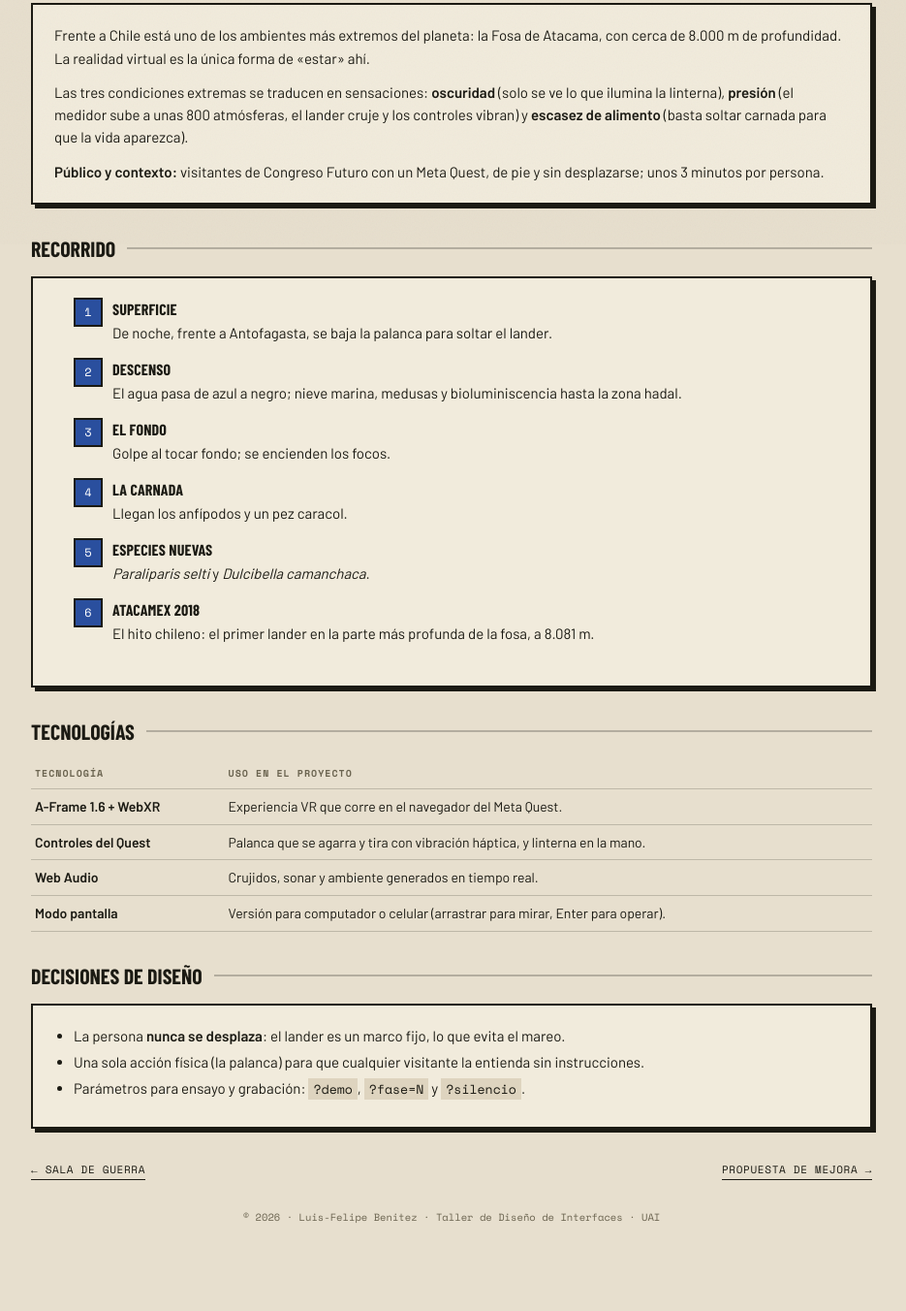
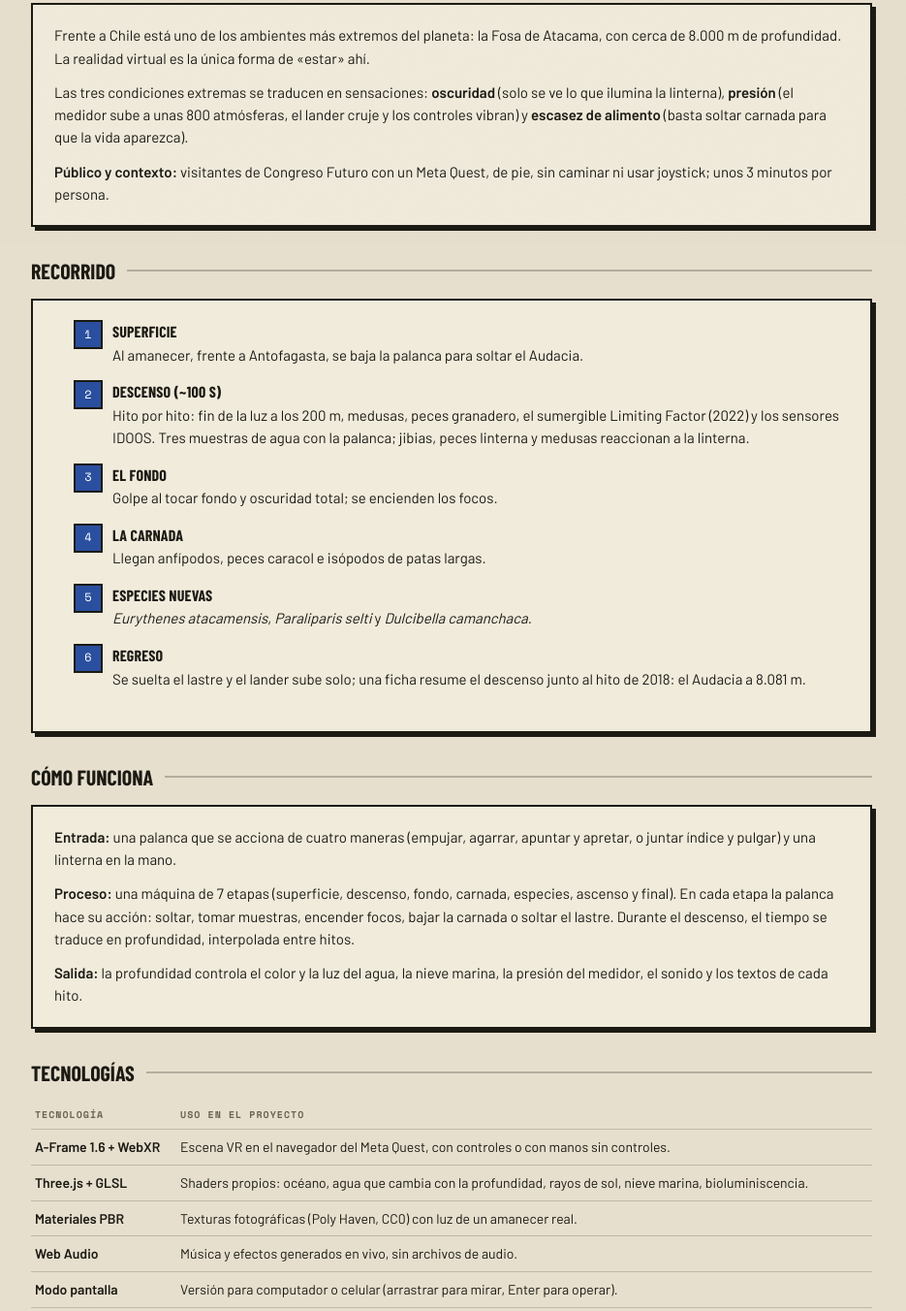
Before and after one commit to pipebenitezpb1/portafolio, a plain HTML site: page fosa-atacama-proyecto/index.html in a window 1280 px wide. Shown: the part 548-1900 px from the top of the page at 97% size, without its empty margins (174-1109 px from the left). Drawn offline with Linux system fonts and the light colour scheme.

Commit message:
Fosa de Atacama: ficha y tarjeta con la versión del Audacia, recorrido de ida y vuelta y cómo funciona
Co-Authored-By: Claude Opus 5.5 <noreply@anthropic.com>

```diff
--- a/fosa-atacama-proyecto/index.html
+++ b/fosa-atacama-proyecto/index.html
@@ -5,7 +5,7 @@
 <meta name="viewport" content="width=device-width, initial-scale=1.0">
 <title>Fosa de Atacama — Taller de Interfaces</title>
 <link rel="icon" type="image/jpeg" href="icono.jpg?v=2">
-<meta name="description" content="Experiencia VR para Meta Quest: un descenso de 8.000 metros a la Fosa de Atacama a bordo de un lander que cae libre hasta el fondo.">
+<meta name="description" content="Experiencia VR para Meta Quest: un descenso de 8.000 metros a la Fosa de Atacama junto al lander chileno Audacia: muestras de agua, fauna real y regreso a la superficie.">
 <link rel="stylesheet" href="../fonts/fonts.css">
 <link rel="stylesheet" href="../taller/ficha.css?v=20261126">
 <script src="../taller/proyectos.js?v=20261126"></script>
@@ -21,7 +21,7 @@
   <header class="head">
     <div class="eye">// UNIDAD 3 · INTERFACES GRÁFICAS · PROYECTO FINAL · CHILE RE-DESCUBRE</div>
     <h1>Fosa de Atacama</h1>
-    <p class="lead"><b>Un lugar al que ningún ser humano puede ir, vivido en primera persona.</b> Un descenso de 8.000 metros bajo el Pacífico a bordo de un <b>lander</b>, un vehículo sin tripulación que cae libre hasta el fondo. Con una palanca la persona lo suelta, enciende sus focos y libera la carnada.</p>
+    <p class="lead"><b>Un lugar al que ningún ser humano puede ir, vivido en primera persona.</b> Un descenso de 8.000 metros junto al <b>Audacia</b>, el lander que la expedición Atacamex llevó al fondo en 2018. Un lander cae libre y trabaja solo: aquí la persona acciona con una palanca lo que él hace en automático.</p>
     <div class="tags"><span>A-Frame 1.6</span><span>WebXR</span><span>Meta Quest</span><span>Web Audio</span><span>Divulgación científica</span></div>
     <div class="meta" style="margin-top:12px;">Taller de Diseño de Interfaces · UAI · 2026 · Concurso Chile Re-Descubre (Congreso Futuro · ACHIPEC · CRTIC)</div>
   </header>
@@ -34,16 +34,19 @@
   </section>
 
   <div class="band"><h2>Concepto</h2><div class="ln"></div></div>
-  <div class="box"><p>Frente a Chile está uno de los ambientes más extremos del planeta: la Fosa de Atacama, con cerca de 8.000 m de profundidad. La realidad virtual es la única forma de «estar» ahí.</p><p>Las tres condiciones extremas se traducen en sensaciones: <b>oscuridad</b> (solo se ve lo que ilumina la linterna), <b>presión</b> (el medidor sube a unas 800 atmósferas, el lander cruje y los controles vibran) y <b>escasez de alimento</b> (basta soltar carnada para que la vida aparezca).</p><p><b>Público y contexto:</b> visitantes de Congreso Futuro con un Meta Quest, de pie y sin desplazarse; unos 3 minutos por persona.</p></div>
+  <div class="box"><p>Frente a Chile está uno de los ambientes más extremos del planeta: la Fosa de Atacama, con cerca de 8.000 m de profundidad. La realidad virtual es la única forma de «estar» ahí.</p><p>Las tres condiciones extremas se traducen en sensaciones: <b>oscuridad</b> (solo se ve lo que ilumina la linterna), <b>presión</b> (el medidor sube a unas 800 atmósferas, el lander cruje y los controles vibran) y <b>escasez de alimento</b> (basta soltar carnada para que la vida aparezca).</p><p><b>Público y contexto:</b> visitantes de Congreso Futuro con un Meta Quest, de pie, sin caminar ni usar joystick; unos 3 minutos por persona.</p></div>
 
   <div class="band"><h2>Recorrido</h2><div class="ln"></div></div>
-  <div class="box"><ol class="linea"><li><b>Superficie</b><br>De noche, frente a Antofagasta, se baja la palanca para soltar el lander.</li><li><b>Descenso</b><br>El agua pasa de azul a negro; nieve marina, medusas y bioluminiscencia hasta la zona hadal.</li><li><b>El fondo</b><br>Golpe al tocar fondo; se encienden los focos.</li><li><b>La carnada</b><br>Llegan los anfípodos y un pez caracol.</li><li><b>Especies nuevas</b><br><i>Paraliparis selti</i> y <i>Dulcibella camanchaca</i>.</li><li><b>Atacamex 2018</b><br>El hito chileno: el primer lander en la parte más profunda de la fosa, a 8.081 m.</li></ol></div>
+  <div class="box"><ol class="linea"><li><b>Superficie</b><br>Al amanecer, frente a Antofagasta, se baja la palanca para soltar el Audacia.</li><li><b>Descenso (~100 s)</b><br>Hito por hito: fin de la luz a los 200 m, medusas, peces granadero, el sumergible Limiting Factor (2022) y los sensores IDOOS. Tres muestras de agua con la palanca; jibias, peces linterna y medusas reaccionan a la linterna.</li><li><b>El fondo</b><br>Golpe al tocar fondo y oscuridad total; se encienden los focos.</li><li><b>La carnada</b><br>Llegan anfípodos, peces caracol e isópodos de patas largas.</li><li><b>Especies nuevas</b><br><i>Eurythenes atacamensis</i>, <i>Paraliparis selti</i> y <i>Dulcibella camanchaca</i>.</li><li><b>Regreso</b><br>Se suelta el lastre y el lander sube solo; una ficha resume el descenso junto al hito de 2018: el Audacia a 8.081 m.</li></ol></div>
+
+  <div class="band"><h2>Cómo funciona</h2><div class="ln"></div></div>
+  <div class="box"><p><b>Entrada:</b> una palanca que se acciona de cuatro maneras (empujar, agarrar, apuntar y apretar, o juntar índice y pulgar) y una linterna en la mano.</p><p><b>Proceso:</b> una máquina de 7 etapas (superficie, descenso, fondo, carnada, especies, ascenso y final). En cada etapa la palanca hace su acción: soltar, tomar muestras, encender focos, bajar la carnada o soltar el lastre. Durante el descenso, el tiempo se traduce en profundidad, interpolada entre hitos.</p><p><b>Salida:</b> la profundidad controla el color y la luz del agua, la nieve marina, la presión del medidor, el sonido y los textos de cada hito.</p></div>
 
   <div class="band"><h2>Tecnologías</h2><div class="ln"></div></div>
-  <div class="tablewrap"><table class="tabla"><tr><th>Tecnología</th><th>Uso en el proyecto</th></tr><tr><td><b>A-Frame 1.6 + WebXR</b></td><td>Experiencia VR que corre en el navegador del Meta Quest.</td></tr><tr><td><b>Controles del Quest</b></td><td>Palanca que se agarra y tira con vibración háptica, y linterna en la mano.</td></tr><tr><td><b>Web Audio</b></td><td>Crujidos, sonar y ambiente generados en tiempo real.</td></tr><tr><td><b>Modo pantalla</b></td><td>Versión para computador o celular (arrastrar para mirar, Enter para operar).</td></tr></table></div>
+  <div class="tablewrap"><table class="tabla"><tr><th>Tecnología</th><th>Uso en el proyecto</th></tr><tr><td><b>A-Frame 1.6 + WebXR</b></td><td>Escena VR en el navegador del Meta Quest, con controles o con manos sin controles.</td></tr><tr><td><b>Three.js + GLSL</b></td><td>Shaders propios: océano, agua que cambia con la profundidad, rayos de sol, nieve marina, bioluminiscencia.</td></tr><tr><td><b>Materiales PBR</b></td><td>Texturas fotográficas (Poly Haven, CC0) con luz de un amanecer real.</td></tr><tr><td><b>Web Audio</b></td><td>Música y efectos generados en vivo, sin archivos de audio.</td></tr><tr><td><b>Modo pantalla</b></td><td>Versión para computador o celular (arrastrar para mirar, Enter para operar).</td></tr></table></div>
 
   <div class="band"><h2>Decisiones de diseño</h2><div class="ln"></div></div>
-  <div class="box"><ul><li>La persona <b>nunca se desplaza</b>: el lander es un marco fijo, lo que evita el mareo.</li><li>Una sola acción física (la palanca) para que cualquier visitante la entienda sin instrucciones.</li><li>Parámetros para ensayo y grabación: <code>?demo</code>, <code>?fase=N</code> y <code>?silencio</code>.</li></ul></div>
+  <div class="box"><ul><li>La persona <b>no camina ni usa joystick</b>: el descenso la lleva junto al lander, para evitar el mareo.</li><li>Una sola acción física (la palanca) para que cualquier visitante la entienda sin instrucciones; lo que el lander real hace solo, aquí lo acciona la persona.</li><li>Parámetros para ensayo y grabación: <code>?demo</code>, <code>?fase=N</code> y <code>?silencio</code>.</li></ul></div>
 
   <nav class="vecinos" aria-label="Proyectos vecinos"><a href="../sala-de-guerra/">← Sala de Guerra</a><a href="../pulsar-mejora/">Propuesta de mejora →</a></nav>
   <div class="foot">© 2026 · Luis-Felipe Benitez · Taller de Diseño de Interfaces · UAI</div>
```
Also changed, not shown: index.html (+1 -1 lines).
